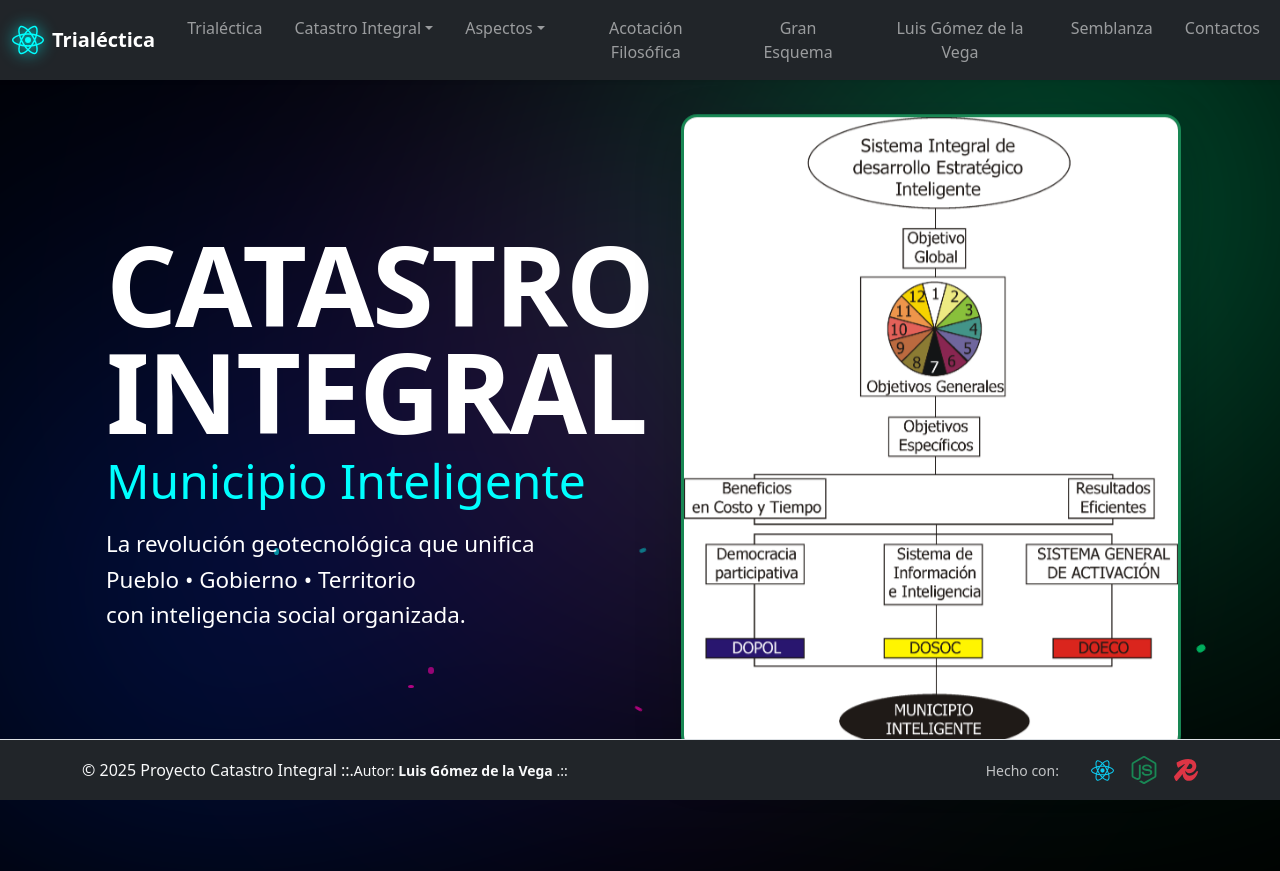
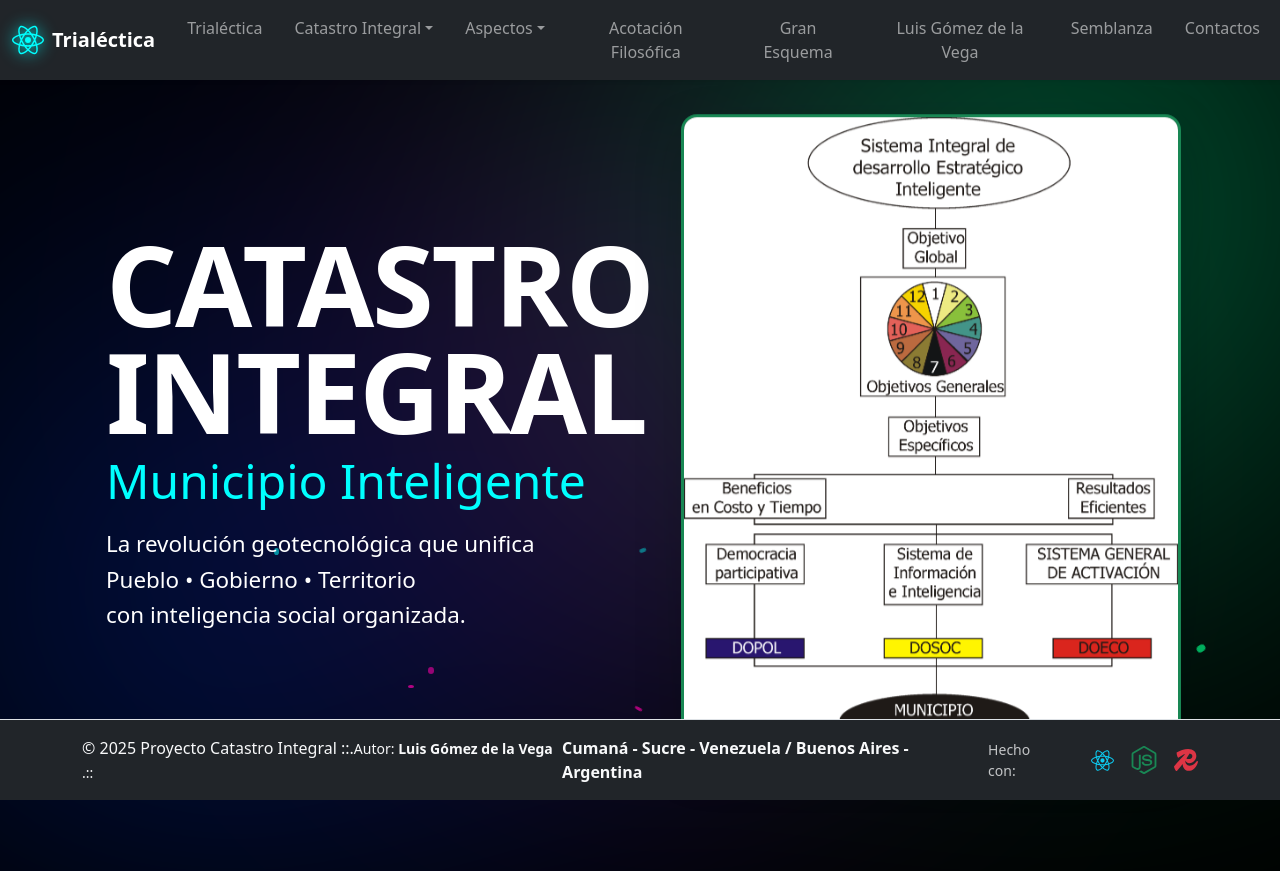
Before and after one commit to moleculax/Trialectica, a React (Vite) app: page / in a window 1280 px wide. Built offline with nearby package versions, Linux system fonts and the light colour scheme; the HTML template or start-up script is replaced by a standard one.

Commit message:
actualizacion

```diff
--- a/src/component/Footer.jsx
+++ b/src/component/Footer.jsx
@@ -19,7 +19,9 @@ export default function Footer() {
                            Autor: <strong>Luis Gómez de la Vega</strong> .::
                     </small>
                 </div>
-
+                <strong>
+                    Cumaná - Sucre - Venezuela / Buenos Aires - Argentina
+                </strong>
                 {/* Derecha: React + Node.js + Redis */}
                 <div className="d-flex align-items-center gap-4 mt-3 mt-md-0">
                     <small className="text-light opacity-75 me-2">Hecho con:</small>
```
